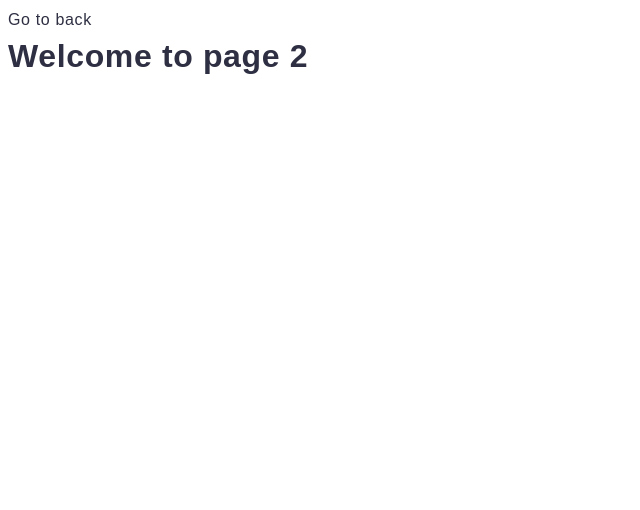
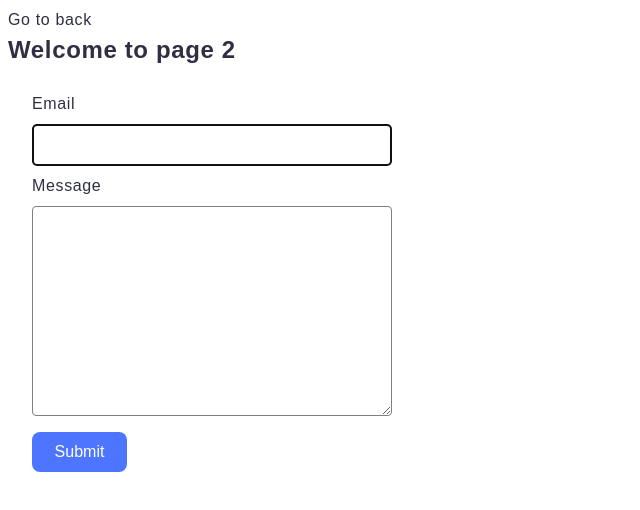
Before and after one commit to Kharisova-Anna/goit-js-hw-09, a website built with Vite: page src/2-form.html in a window 1280 px wide. Shown: the whole page, without its empty margins (0-640 px from the left). Built offline with nearby package versions, Linux system fonts and the light colour scheme.

Commit message:
finish task-2

```diff
--- a/src/2-form.html
+++ b/src/2-form.html
@@ -8,8 +8,24 @@
     <link rel="stylesheet" href="./css/styles.css" />
   </head>
   <body>
-<a href="./index.html">Go to back</a>
-<h1>Welcome to page 2</h1>
+    <section>
+      <a href="./index.html">Go to back</a>
+      <h1>Welcome to page 2</h1>
+    </section>
+
+    <form class="feedback-form" autocomplete="off">
+      <label>
+        Email
+        <input type="email" name="email" autofocus />
+      </label>
+      <label>
+        Message
+        <textarea name="message" rows="8"></textarea>
+      </label>
+      <button type="submit">Submit</button>
+    </form>
+
+
   <script src="./js/2-form.js" type="module"></script>
   </body>
 </html>
--- a/src/css/2-form.css
+++ b/src/css/2-form.css
@@ -0,0 +1,54 @@
+.feedback-form {
+    display: flex;
+    flex-direction: column;
+    gap: 8px;
+    align-items: flex-start;
+    justify-content: flex-start;
+    border-radius: 8px;
+    padding: 24px;
+    width: 408px;
+}
+
+.feedback-form label {
+    display: flex;
+    flex-direction: column;
+    gap: 8px;
+    width: 100%
+}
+
+.feedback-form input, textarea {
+    border: 1px solid #808080;
+    border-radius: 4px;
+    font-weight: 400;
+    font-size: 16px;
+    line-height: 1.5;
+    letter-spacing: 0.04em;
+    color: #2e2f42;
+    min-height: 40px;
+    padding: 8px 16px;
+}
+
+.feedback-form input, textarea :hover {
+    border: 1px solid #000;
+}
+
+.feedback-form input, textarea :active {
+    border: 1px solid #808080;
+}
+
+.feedback-form button {
+    border-radius: 8px;
+    border: none;
+    padding: 8px 16px;
+    width: 95px;
+    height: 40px;
+    background: #4e75ff;
+    font-weight: 500;
+    font-size: 16px;
+    color: #fff;
+    margin-top: 8px;
+}
+
+.feedback-form button:hover {
+    background: #6c8cff;
+}
--- a/src/css/reset.css
+++ b/src/css/reset.css
@@ -6,7 +6,7 @@ body {
   background-color: #fff;
   font-family: Montserrat, sans-serif;
   line-height: 1.5;
-  letter-spacing: .04em;
+  letter-spacing: 0.04em;
   color: #2e2f42
 }
 
--- a/src/js/2-form.js
+++ b/src/js/2-form.js
@@ -0,0 +1,34 @@
+let formData = {
+    email: "",
+    message: ""
+}
+
+const form = document.querySelector(".feedback-form");
+const localStorageKey = "feedback-form-state";
+
+form.addEventListener("input", event => {
+    formData[event.target.name] = event.target.value;
+    localStorage.setItem(localStorageKey, JSON.stringify(formData));
+});
+
+const storageData = localStorage.getItem(localStorageKey);
+if (storageData) {
+    formData = JSON.parse(storageData);
+    form.elements.email.value = formData.email;
+    form.elements.message.value = formData.message;
+};
+
+form.addEventListener("submit", event => {
+    event.preventDefault();
+
+    if (!formData.email || !formData.message) {
+        alert("Fill please all fields");
+        return;
+    }
+    console.log(formData);
+    localStorage.removeItem(localStorageKey);
+
+    formData.email = '';
+    formData.message = '';
+    form.reset();
+});
```
